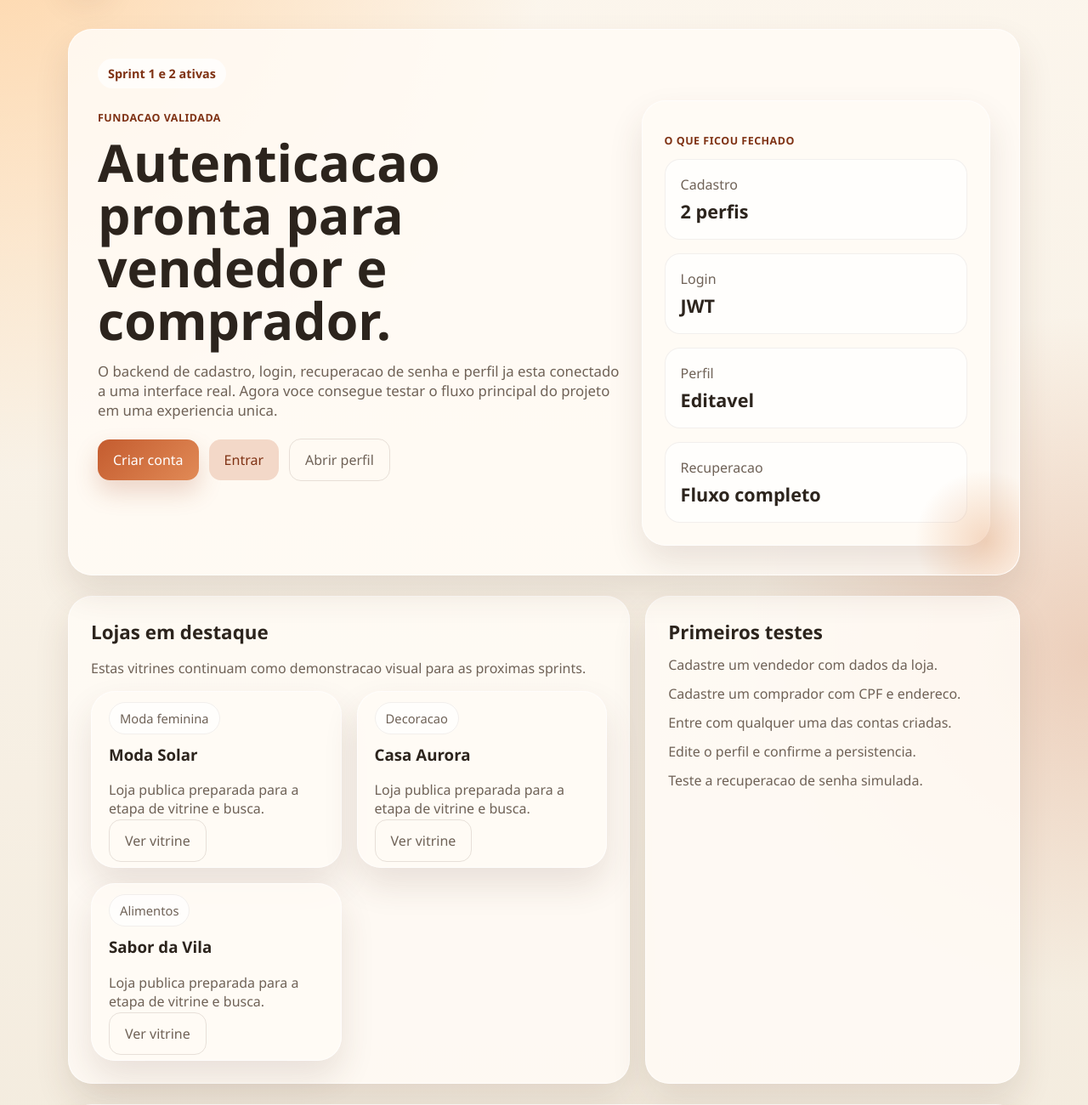
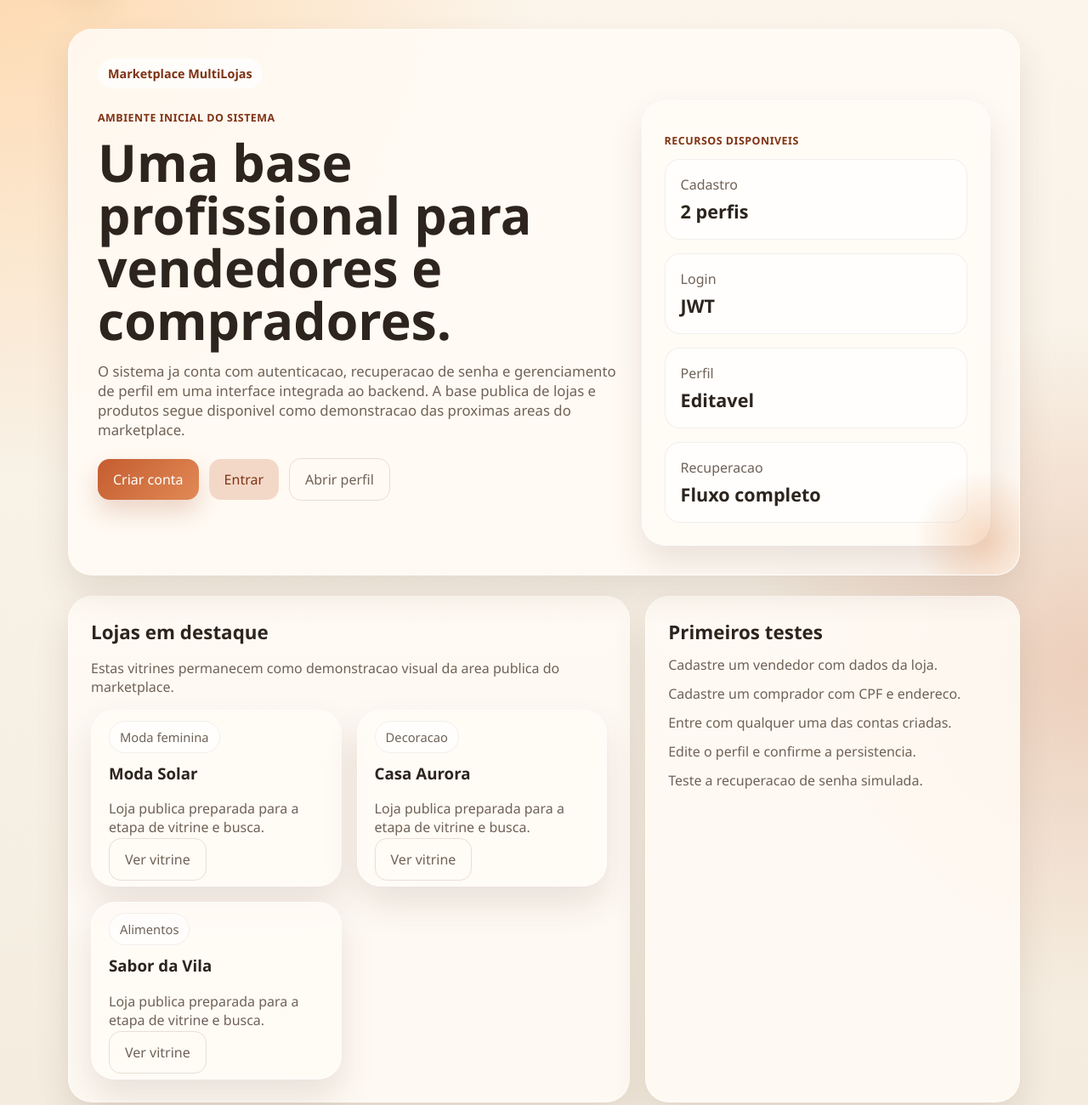
Before and after one commit to dorosuke/multilojas_BFD, a Django app: page / in a window 1280 px wide. Shown: the part 83-1383 px from the top of the page at 85% size. Run offline with Django 5.2, Linux system fonts and the light colour scheme; parts of the project's set-up code (start-up, migrations or seed data) failed here and were passed over.

Commit message:
sprint 2 completa...

```diff
--- a/projeto_marketplace1/template/pages/forgot_password.html
+++ b/projeto_marketplace1/template/pages/forgot_password.html
@@ -37,7 +37,7 @@
     </div>
 
     <aside class="card">
-        <p class="kicker">Fluxo da sprint 2</p>
+        <p class="kicker">Recuperacao de acesso</p>
         <h2 class="section-title">Como testar</h2>
         <ul class="list-clean muted">
             <li>Solicite o link pela tela de recuperacao.</li>
--- a/projeto_marketplace1/template/pages/home.html
+++ b/projeto_marketplace1/template/pages/home.html
@@ -4,14 +4,14 @@
 
 {% block content %}
 <section class="hero-card">
-    <span class="eyebrow">Sprint 1 e 2 ativas</span>
+    <span class="eyebrow">Marketplace MultiLojas</span>
     <div class="split">
         <div>
-            <p class="kicker">Fundacao validada</p>
-            <h1 style="margin:0 0 14px; font-size:clamp(2rem, 5vw, 3.8rem); line-height:1.02;">Autenticacao pronta para vendedor e comprador.</h1>
+            <p class="kicker">Ambiente inicial do sistema</p>
+            <h1 style="margin:0 0 14px; font-size:clamp(2rem, 5vw, 3.8rem); line-height:1.02;">Uma base profissional para vendedores e compradores.</h1>
             <p class="muted" style="font-size:1.05rem; max-width:640px;">
-                O backend de cadastro, login, recuperacao de senha e perfil ja esta conectado a uma interface real.
-                Agora voce consegue testar o fluxo principal do projeto em uma experiencia unica.
+                O sistema ja conta com autenticacao, recuperacao de senha e gerenciamento de perfil em uma interface integrada ao backend.
+                A base publica de lojas e produtos segue disponivel como demonstracao das proximas areas do marketplace.
             </p>
             <div class="inline-actions" style="margin-top:22px;">
                 <a class="button" href="/api/front/cadastro/">Criar conta</a>
@@ -21,7 +21,7 @@
         </div>
 
         <div class="card">
-            <p class="kicker">O que ficou fechado</p>
+            <p class="kicker">Recursos disponiveis</p>
             <div class="stats">
                 <div class="stat">
                     <span class="muted">Cadastro</span>
@@ -47,7 +47,7 @@
 <section class="section grid" style="grid-template-columns: 1.2fr 0.8fr;">
     <div class="card">
         <h2 class="section-title">Lojas em destaque</h2>
-        <p class="muted">Estas vitrines continuam como demonstracao visual para as proximas sprints.</p>
+        <p class="muted">Estas vitrines permanecem como demonstracao visual da area publica do marketplace.</p>
         <div class="grid">
             {% for store in featured_stores %}
             <article class="item">
--- a/projeto_marketplace1/template/pages/register.html
+++ b/projeto_marketplace1/template/pages/register.html
@@ -97,7 +97,7 @@
     </div>
 
     <aside class="card">
-        <p class="kicker">Cobertura da sprint 2</p>
+        <p class="kicker">Perfis de acesso</p>
         <h2 class="section-title">Campos por perfil</h2>
         <ul class="list-clean muted">
             <li>Vendedor: dados pessoais, loja, PIX, endereco e descricao.</li>
@@ -199,6 +199,7 @@
                     window.location.href = '/api/front/perfil/';
                 }, 500);
             } catch (error) {
+                App.showToast('Nao foi possivel concluir o cadastro.', 'error');
                 App.setFeedback(feedback, error.message, 'error');
             }
         });
```
Also changed, not shown: projeto_marketplace1/template/base.html (+32 -5 lines), projeto_marketplace1/db.sqlite3, 2 other files.
